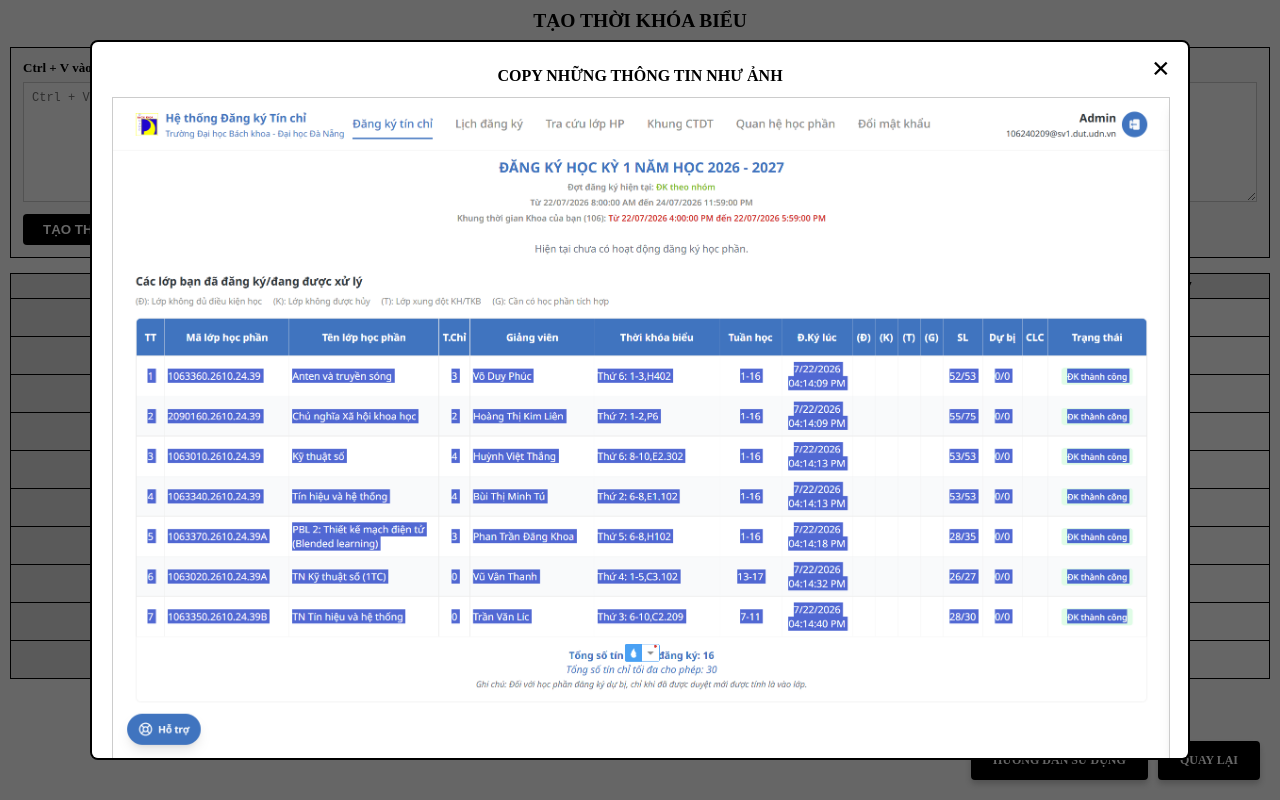
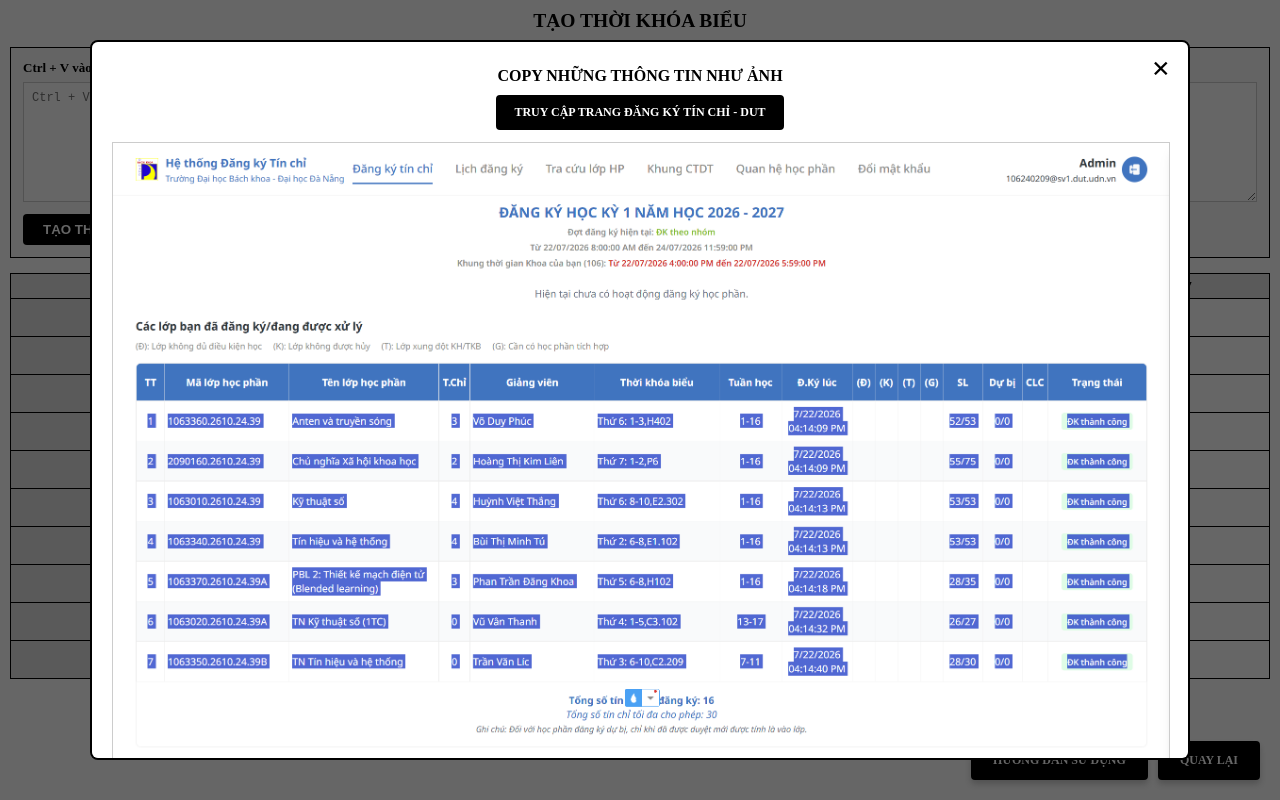
Before and after one commit to thanhvinhny/vdut-kiemtratkb, a plain HTML site: page tkb.html in a window 1280 px wide. Both pictures are taken after a click on the button "HƯỚNG DẪN SỬ DỤNG". Drawn offline with Linux system fonts and the light colour scheme.

Commit message:
Update tkb.html

```diff
--- a/tkb.html
+++ b/tkb.html
@@ -172,6 +172,28 @@
             margin-top: 5px;
             color: #000000;
         }
+
+        .btn-truy-cap-dut {
+            display: inline-block;
+            margin-top: 10px;
+            background-color: #000000;
+            color: #ffffff;
+            border: 2px solid #000000;
+            padding: 8px 16px;
+            font-size: 12px;
+            font-weight: bold;
+            font-family: inherit;
+            cursor: pointer;
+            border-radius: 4px;
+            text-transform: uppercase;
+            text-decoration: none;
+            transition: all 0.2s ease;
+        }
+
+        .btn-truy-cap-dut:hover {
+            background-color: #ffffff;
+            color: #000000;
+        }
     </style>
 </head>
 <body>
@@ -203,13 +225,16 @@
 
     <div class="cum-nut-goc-phai">
         <button class="btn-huong-dan" onclick="openHuongDanModal()">HƯỚNG DẪN SỬ DỤNG</button>
-        <a href="index.html" class="btn-quay-lai">QUAY LẠI</a>
+        <a href="https://thanhvinhny.github.io/vdut-kiemtratkb" class="btn-quay-lai">QUAY LẠI</a>
     </div>
 
     <div class="modal-huong-dan" id="huongDanModal">
         <div class="modal-content-hd">
             <span class="close-modal-hd" onclick="closeHuongDanModal()">&times;</span>
             <div class="text-huong-dan">COPY NHỮNG THÔNG TIN NHƯ ẢNH</div>
+            <div>
+                <a href="https://dangkytinchi.dut.udn.vn/" target="_blank" class="btn-truy-cap-dut">TRUY CẬP TRANG ĐĂNG KÝ TÍN CHỈ - DUT</a>
+            </div>
             <img src="A.png" alt="Hướng dẫn" class="img-huong-dan">
         </div>
     </div>
```
